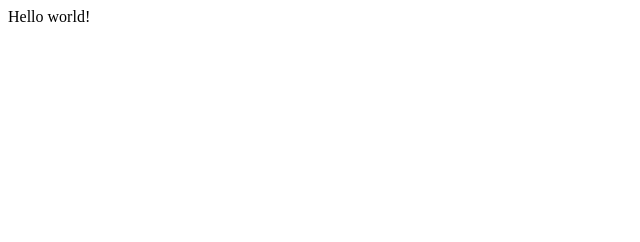
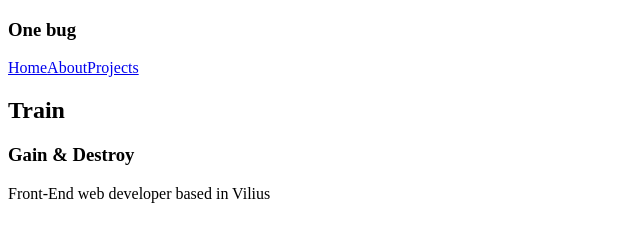
Before and after one commit to lipskij/gatsby-project, a Gatsby site: page / in a window 1280 px wide. Shown: the whole page, without its empty margins (0-640 px from the left). Built offline with nearby package versions, Linux system fonts and the light colour scheme; Gatsby itself is replaced by a stand-in of ours.

Commit message:
Innitial commit
* Add nav bar

* Add about and projects page

```diff
--- /dev/null
+++ b/src/components/Navbar.js
@@ -0,0 +1,15 @@
+import { Link } from 'gatsby';
+import React from 'react';
+
+export default function Navbar() {
+    return (
+        <nav>
+            <h1>One bug</h1>
+            <div className='links'>
+                <Link to='/'>Home</Link>
+                <Link to='/about'>About</Link>
+                <Link to='/projects'>Projects</Link>
+            </div>
+        </nav>
+    )
+}
--- a/src/pages/index.js
+++ b/src/pages/index.js
@@ -1,5 +1,15 @@
 import React from "react"
+import Navbar from "../components/Navbar"
 
 export default function Home() {
-  return <div>Hello world!</div>
+  return (
+    <section>
+      <Navbar />
+      <div>
+        <h2>Train</h2>
+        <h3>Gain & Destroy</h3>
+        <p>Front-End web developer based in Vilius</p>
+      </div>
+    </section>
+  )
 }
```
Also changed, not shown: src/pages/404.js (added, +10 -0 lines), src/pages/about.js (added, +12 -0 lines), src/pages/projects/index.js (added, +9 -0 lines).
